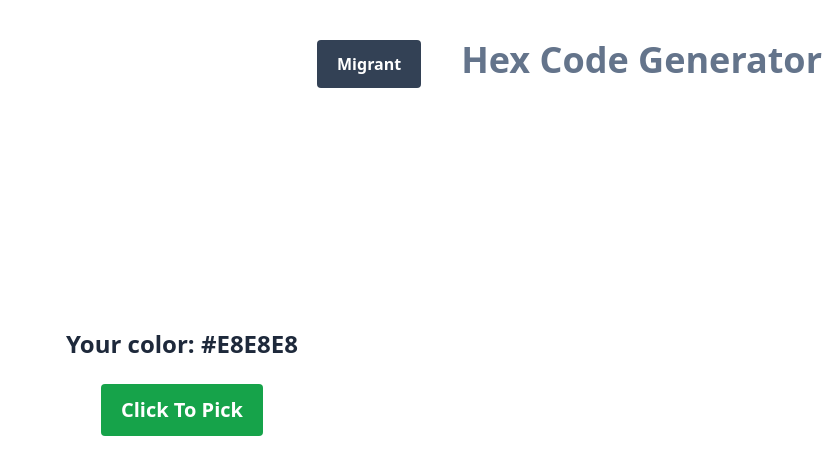
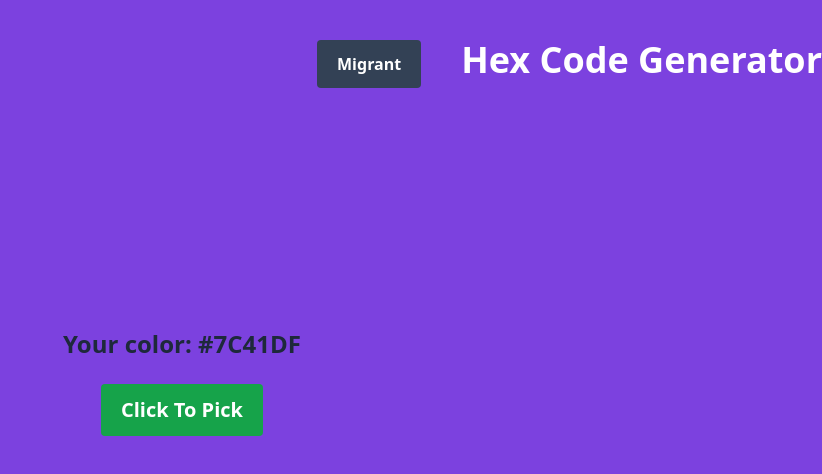
Before and after one commit to sanyomor-01/Hex-Code-Generator, a website: page public/hex.html in a window 1280 px wide. Both pictures are taken after a click on the button "Click To Pick". Shown: the whole page, without its empty margins (458-1280 px from the left). Drawn offline with Linux system fonts and the light colour scheme.

Commit message:
js code done

```diff
--- a/public/hex.html
+++ b/public/hex.html
@@ -9,11 +9,11 @@
 <body class="container mx-auto">
      <header class="mt-10 flex justify-end gap-10">
         <a href="index.html" class=" bg-slate-700 hover:bg-slate-500 text-white font-bold py-3 px-5 rounded">Migrant</a>
-        <h1 class="text-slate-500 font-bold text-4xl text-center">Hex Code Generator</h1>
+        <h1 class="text-white font-bold text-4xl text-center">Hex Code Generator</h1>
     </header>
 
     <section id="color-section" class=" my-60 flex flex-col gap-6 justify-center items-center">
-        <h1 class="font-bold text-2xl text-slate-800 "> Your color: <span>#E8E8E8</span></h1>
+        <h1 class="font-bold text-2xl text-slate-800 "> Your color: <span class="color">#E8E8E8</span></h1>
         <button class="py-3 px-5 bg-green-600 text-white rounded text-xl font-semibold"  id="btn">Click To Pick</button>
 
     </section>
--- a/public/hex.js
+++ b/public/hex.js
@@ -0,0 +1,20 @@
+const hex =[0,1,2,3,4,5,6,7,8,9, "A", "B", "C", "D", "E", "F"];
+const color = document.querySelector(".color");
+const btn =document.getElementById('btn');
+
+//adding event listerner
+
+btn.addEventListener("click", function(){
+  let colorOfHex = "#"
+  for (var x = 0; x<6 ; x++){
+
+    colorOfHex += hex[randomNumber()]
+  }
+
+  color.textContent = colorOfHex;
+  document.body.style.backgroundColor =colorOfHex
+})
+
+function randomNumber(){
+    return Math.floor(Math.random() * hex.length)
+}
```
Also changed, not shown: public/index.html (+1 -1 lines).
